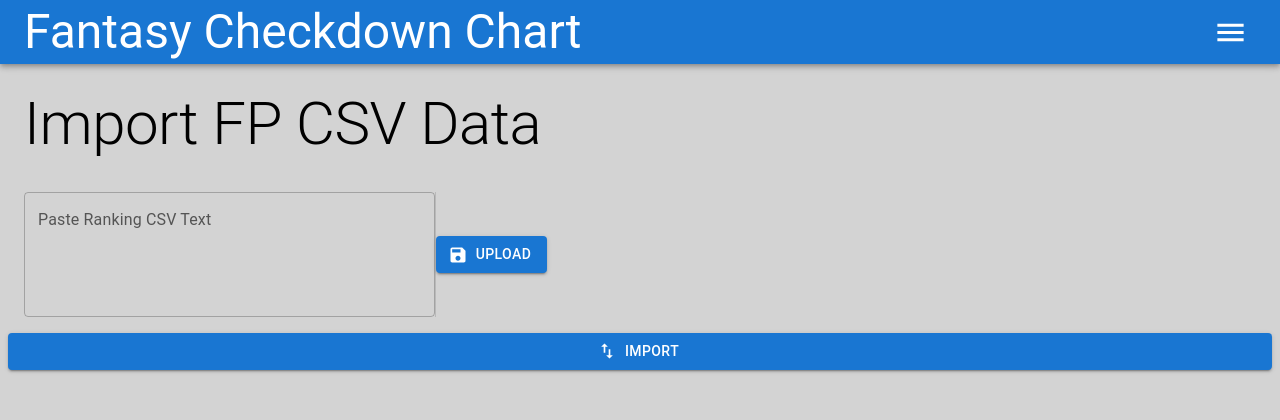
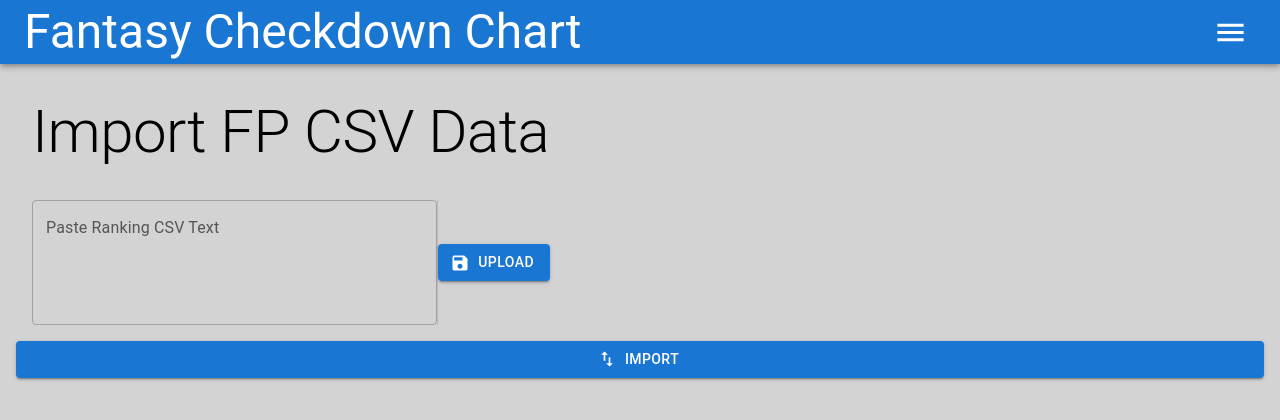
Before and after one commit to ajesk/fantasy-checkdown, a React (Create React App) app: page / in a window 1280 px wide. Shown: the top 420 px of the page. Built offline with nearby package versions, Linux system fonts and the light colour scheme.

Commit message:
fixing missing styling

```diff
--- a/src/App.js
+++ b/src/App.js
@@ -16,7 +16,7 @@ const App = () => (
       direction="column"
       justify="center"
       alignContent="center"
-      sx={{ padding: useTheme().spacing(1) }}
+      sx={{ padding: useTheme().spacing(2) }}
     >
       <PlayerContent />
       <Import />
--- a/src/components/Content/PlayerContent.jsx
+++ b/src/components/Content/PlayerContent.jsx
@@ -14,7 +14,7 @@ const mapStateToProps = (state) => state;
 
 const PlayerContent = ({ visibilityFilters, players = [] }) => players.length ?
   (
-    <Box>
+    <Box sx={{width: '100%'}}>
       <Paper>
         <Grid container direction="row" justify="space-between">
           {visibilityFilters[VisibilityFilters.SHOW_AVAILABLE] &&
```
